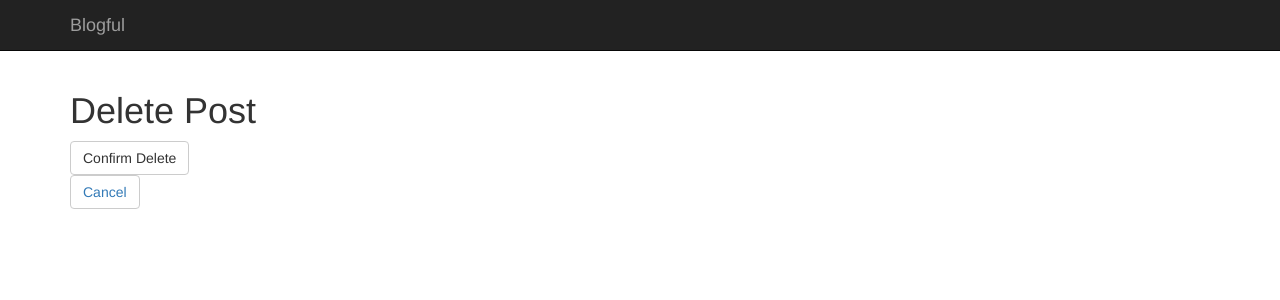
After one commit to amysaper/blogful, a Flask app: page /post/1/delete in a window 1280 px wide. The commit adds this page. Shown: the top 300 px of the page. Run offline with Flask 2, Linux system fonts and the light colour scheme; some libraries are stand-ins or nearby versions.

Commit message:
got delete working

```diff
--- /dev/null
+++ b/blog/templates/delete_post.html
@@ -0,0 +1,12 @@
+{% extends "base.html" %}
+
+{% block content %}
+<h1>
+    Delete Post
+</h1>
+<form role="form" method="POST">
+    <button class="btn btn-default" type="submit" <a href="url_for('posts')"> Confirm Delete </a> </button>
+</form>
+    <button class="btn btn-default" type="submit" </button> <a href="{{ url_for('posts')}}"> Cancel </a>
+
+{% endblock %}
--- a/blog/templates/macros.html
+++ b/blog/templates/macros.html
@@ -5,6 +5,7 @@
             <li>
                 {{ post.datetime | dateformat("%d/%m/%y") }}
                    <a href="post/{{post.id}}/edit"> Edit </a>
+                   <a href="post/{{post.id}}/delete"> Delete </a>
             </li>
         </ul>
     </div>
--- a/blog/templates/posts.html
+++ b/blog/templates/posts.html
@@ -21,7 +21,7 @@
    <a href="post/{{id}}"> {{post.title}} </a>
 
    <!-- why isn't this working? -->
-   <a href= "post/{{id}}/edit">Edit</a>
+
     {%endif%}
 </ul>
 
--- a/blog/views.py
+++ b/blog/views.py
@@ -73,3 +73,17 @@ def view_post(id = id):
     return render_template("posts.html",
         posts=posts,
     )
+
+@app.route("/post/<id>/delete")
+def delete_post_get(id = id):
+    post = session.query(Post).get(id)
+    return render_template("delete_post.html",
+        post=post,
+    )
+
+@app.route("/post/<id>/delete", methods=["POST"])
+def delete_post_post(id = id):
+    deleted_posts = session.query(Post).get(id)
+    session.delete(deleted_posts)
+    session.commit()
+    return redirect(url_for("posts"))
```
